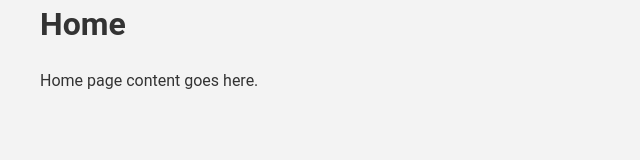
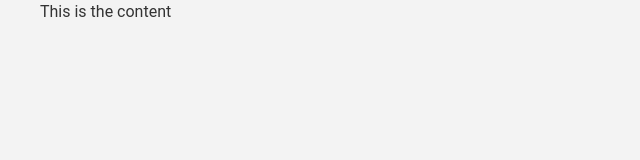
Before and after one commit to mika-em/COMP_2800_Feature_Branch_Workflow_DTC06, a plain HTML site: page index.html in a window 1280 px wide. Shown: the whole page, without its empty margins (0-640 px from the left). Drawn offline with Linux system fonts and the light colour scheme; files that its build step writes are made by us from their sources.

Commit message:
Added javascript file - app.js

```diff
--- /dev/null
+++ b/app.js
@@ -0,0 +1,5 @@
+const contentText = document.querySelector('.content');
+
+document.addEventListener('DOMContentLoaded', function () {
+    contentText.innerHTML = "This is the content";
+}, false);
--- a/index.html
+++ b/index.html
@@ -10,5 +10,6 @@
                 <p>Home page content goes here.</p>
             </div>
         </div>
+        <script src="app.js"></script>
     </body>
 </html>
```
